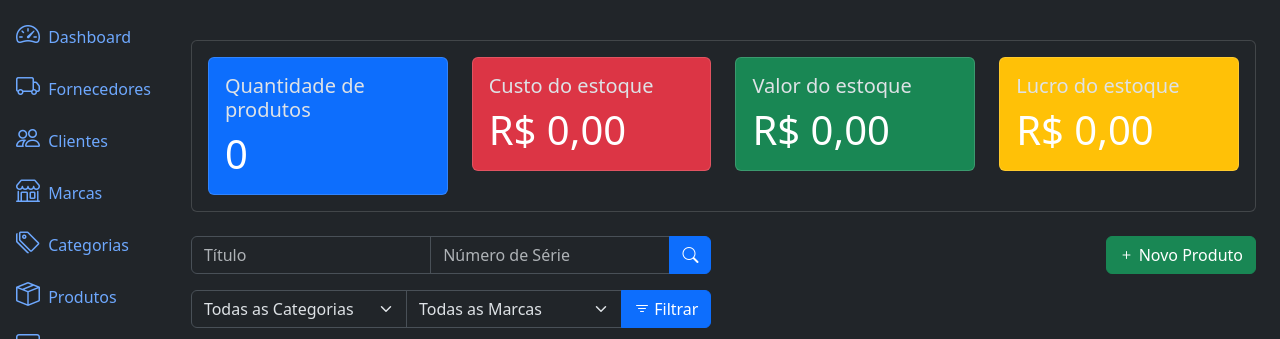
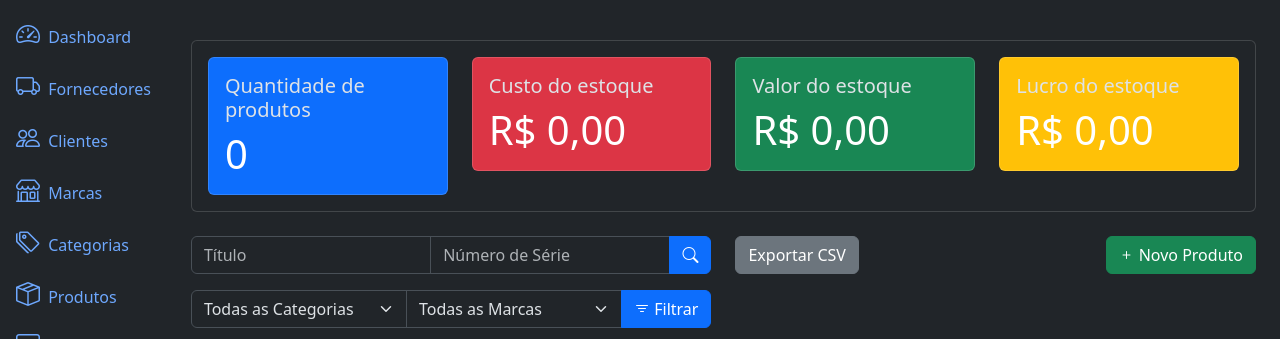
Before and after one commit to pycodebr/sge, a Django app: page /products/list/ in a window 1280 px wide. Shown: the part 56-395 px from the top of the page. Run offline with Django 5.2, Linux system fonts and the light colour scheme; the visitor is signed in with stand-in values (Sample User, id 1); data that the repository does not hold is empty; some libraries are stand-ins or nearby versions.

Commit message:
Exportar Produtos CSV - OK

```diff
--- a/application/products/templates/product_list.html
+++ b/application/products/templates/product_list.html
@@ -28,6 +28,7 @@
       <div class="col-md-6">
         <a href="{% url 'product_create' %}" class="btn btn-success float-end">
           <i class="bi bi-plus"></i> Novo Produto
+    <a href='{% url "products_export" %}' class='btn btn-secondary'>Exportar CSV</a>
         </a>
       </div>
     {% endif %}
--- a/application/products/urls.py
+++ b/application/products/urls.py
@@ -8,6 +8,7 @@ urlpatterns = [
     path('products/<int:pk>/detail/', views.ProductDetailView.as_view(), name='product_detail'),
     path('products/<int:pk>/update/', views.ProductUpdateView.as_view(), name='product_update'),
     path('products/<int:pk>/delete/', views.ProductDeleteView.as_view(), name='product_delete'),
+    path("products/export/", views.products_export, name="products_export"),
 
     path('api/v1/products/', views.ProductCreateListAPIView.as_view(), name='product-create-list-api-view'),
     path('api/v1/products/<int:pk>/', views.ProductRetrieveUpdateDestroyAPIView.as_view(), name='product-detail-api-view'),
--- a/application/products/views.py
+++ b/application/products/views.py
@@ -6,6 +6,9 @@ from app import metrics
 from brands.models import Brand
 from categories.models import Category
 from . import models, forms, serializers
+from django.http import HttpResponse
+import csv
+
 
 
 class ProductListView(LoginRequiredMixin, PermissionRequiredMixin, ListView):
@@ -79,3 +82,14 @@ class ProductCreateListAPIView(generics.ListCreateAPIView):
 class ProductRetrieveUpdateDestroyAPIView(generics.RetrieveUpdateDestroyAPIView):
     queryset = models.Product.objects.all()
     serializer_class = serializers.ProductSerializer
+
+def products_export(request):
+    response = HttpResponse(content_type="text/csv")
+    response["Content-Disposition"] = 'attachment; filename="clientes.csv"'
+    writer = csv.writer(response)
+    writer.writerow(["Título", "Categoria", "Marca", "Descrição", "Número de Série", "Preço de Custo", "Preço de Venda"])
+
+    for c in models.Product.objects.all():
+        writer.writerow([c.title, c.category, c.brand, c.description, c.serie_number, c.cost_price, c.selling_price])
+
+    return response
```
